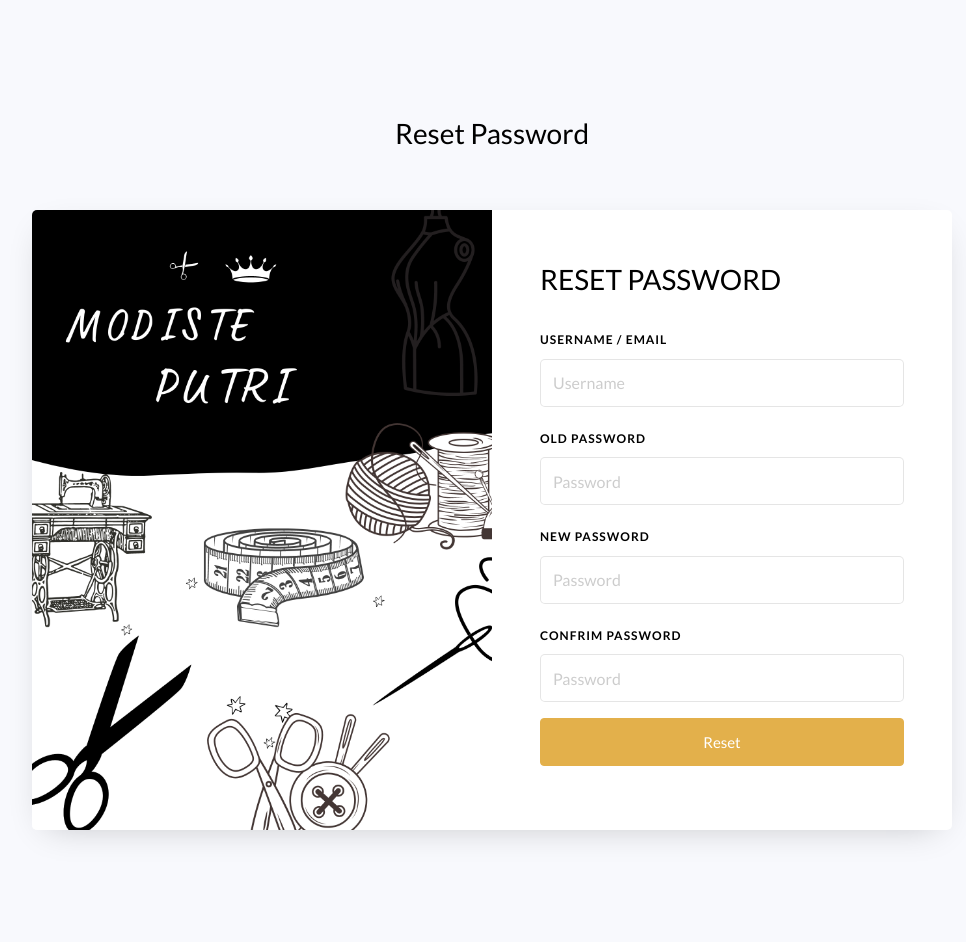
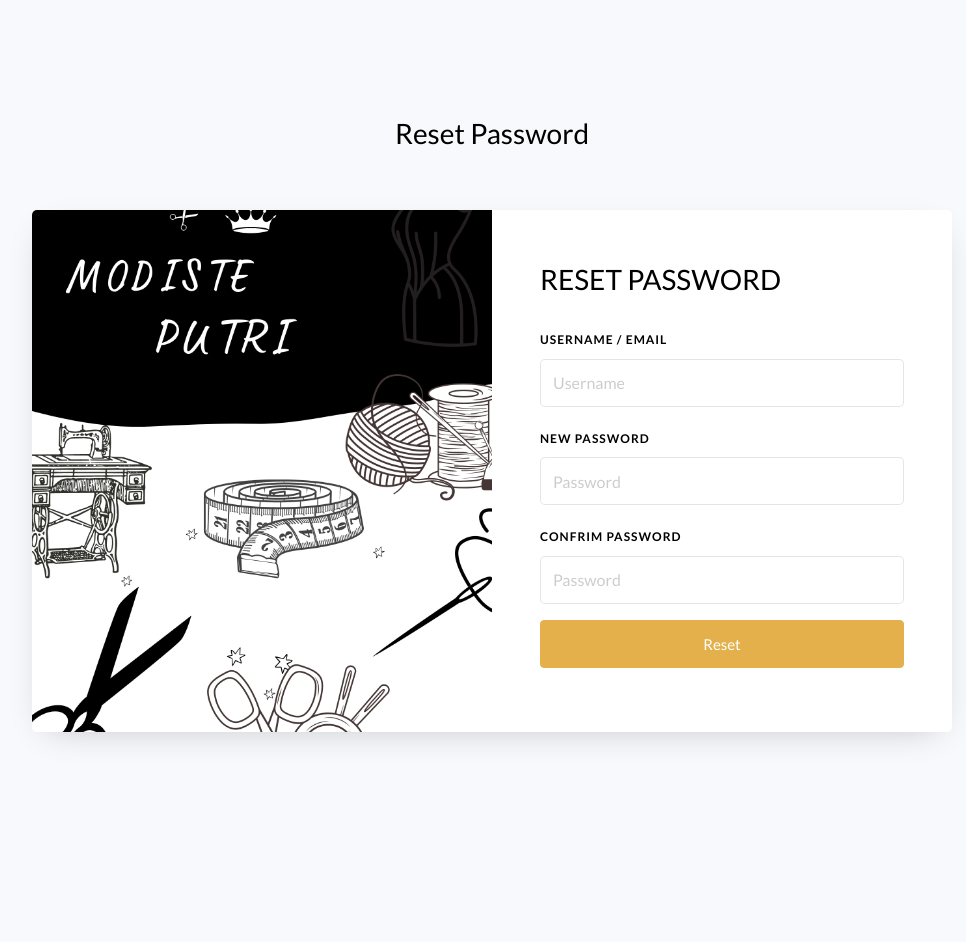
Before and after one commit to samchydp/aplikasi-kas, a PHP site: page /forget.php in a window 1280 px wide. Shown: the whole page, without its empty margins (148-1114 px from the left). After the commit the page ends 741 px from the top, so only its background shows below. Run offline with PHP 8.4, Linux system fonts and the light colour scheme.

Commit message:
update forget

```diff
--- a/forget.php
+++ b/forget.php
@@ -1,12 +1,12 @@
 <?php
 if (isset($_POST['simpan'])) {
-    $koneksi = new mysqli("sql203.epizy.com","epiz_31463983","dOi0ThxQGpmL","epiz_31463983_aplikasi_kas");
+include('koneksi.php');
     $username= $_POST['user'];
-    $old_password = md5($_POST['old_password']);
-    $new_password = md5($_POST['new_password']);
-    $confirm_new_password = md5($_POST['confirm_new_password']);
+    // $old_password = md5($_POST['old_password']);
+    $new_password = $_POST['new_password'];
+    $confirm_new_password = $_POST['confirm_new_password'];
 
-    $sql = $koneksi->query("select * from user where username = '$username' or email = '$username' and password='$old_password'");
+    $sql = $koneksi->query("select * from user where username = '$username' or email = '$username'");
     if ($sql->num_rows > 0) {
     	if($new_password != $confirm_new_password) {
 				echo '<script type="text/javascript">
@@ -14,7 +14,7 @@ if (isset($_POST['simpan'])) {
                 window.location.href="forget.php";
             </script>';
     	} else {
-		    $sql = $koneksi->query("update set password = '$new_password' where username = '$username' or email = '$username'");
+		    $sql = $koneksi->query("update user set password = '$new_password' where username = '$username' or email = '$username'");
 
         ?>
             <script type="text/javascript">
@@ -71,10 +71,10 @@ if (isset($_POST['simpan'])) {
 			      			<label class="label" for="name">Username / Email</label>
 			      			<input name="user" autocomplete="off" class="form-control" value="" placeholder="Username" required>
 			      		</div>
-		            <div class="form-group mb-3">
+		            <!-- <div class="form-group mb-3">
 		            	<label class="label" for="password">Old Password</label>
 		              <input type="password" class="form-control" name="old_password" placeholder="Password" required>
-		            </div>
+		            </div> -->
 		            <div class="form-group mb-3">
 		            	<label class="label" for="password">New Password</label>
 		              <input type="password" class="form-control" name="new_password" placeholder="Password" required>
```
Also changed, not shown: login.php (+6 -3 lines), register.php (line endings or trailing spaces).
